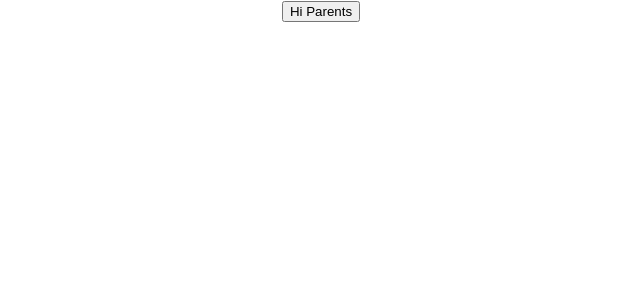
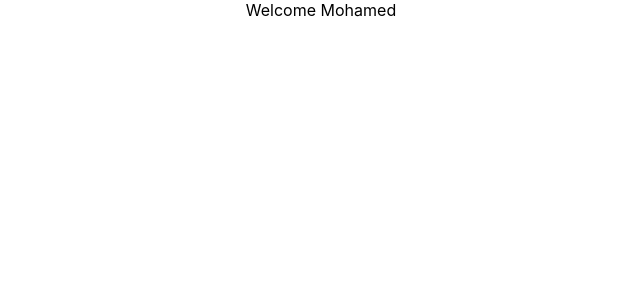
Before and after one commit to Amin-Naimi/ReactJs_Fundamentals, a React (Create React App) app in the folder hello_world/: page / in a window 1280 px wide. Shown: the top 300 px of the page, without its empty margins (319-959 px from the left). Built offline with nearby package versions, Linux system fonts and the light colour scheme.

Commit message:
Conditional rendering

```diff
--- a/hello_world/src/App.js
+++ b/hello_world/src/App.js
@@ -9,13 +9,16 @@ import FunctionClick from './components/FunctionClick';
 import ClassClick from './components/ClassClick';
 import EventBind from './components/EventBind';
 import ParentComponent from './components/ParentComponent';
+import UserGreeting from './components/ConditionalRendering/UserGreeting';
 
 function App() {
   return (
+
     <div className="App">
-      <ParentComponent></ParentComponent>
+      <UserGreeting></UserGreeting>
       {
       /*
+      <ParentComponent></ParentComponent>
       <EventBind></EventBind>
       <ClassClick></ClassClick>
       <FunctionClick></FunctionClick>
--- /dev/null
+++ b/hello_world/src/components/ConditionalRendering/UserGreeting.js
@@ -0,0 +1,61 @@
+import React, { Component } from 'react';
+
+class UserGreeting extends Component {
+    constructor(params) {
+        super(params);
+
+        this.state = {
+            isLoggedIn: true
+        }
+        this.loggin = this.loggin.bind(this)
+        this.logOut = this.logOut.bind(this)
+    }
+    loggin() {
+        this.setState({ isLoggedIn: true })
+    }
+    logOut() {
+        this.setState({ isLoggedIn: false })
+    }
+    render() {
+        {/* fourth Methode : Short circuit operator approche:*/ }
+        return(
+            this.state.isLoggedIn && <div>Welcome Mohamed</div>
+        )
+
+        {/* Third Methode : Ternary Conditional operator approche :*/ }
+
+        /*return(
+            this.state.isLoggedIn ? <div>Welcome Mohamed</div> : <div>Welcome Gueste</div>
+        )*/
+
+
+        {/* Seconde Methode : elements variables approche:*/ }
+        /*let message
+        if (this.state.isLoggedIn) {
+            message = <div>Welcome Mohamed</div>
+        }
+        else {
+            message = <div>Welcome Guest</div>
+        }
+        return <div>
+            <button onClick={this.loggin}>LogIn</button>
+            {message}
+            <button onClick={this.logOut}>LogOut</button>
+        </div>*/
+
+        {/* First Methode: if else approche:*/ }
+        /*if (this.state.isLoggedIn) {
+            return (
+                <div>
+                    Welcome Mohamed
+                </div>
+            )
+        } else{
+            return (
+                <div>Welcome Guest</div>
+            );}*/
+
+    }
+}
+
+export default UserGreeting;
```
